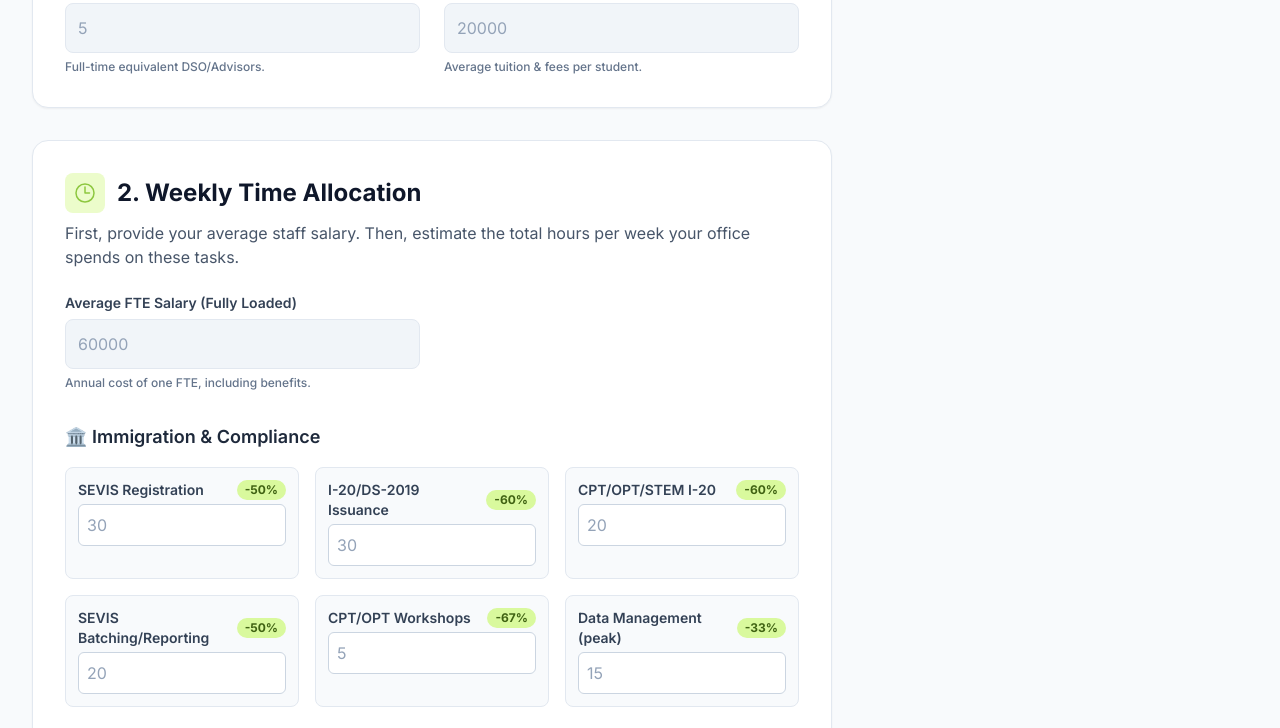
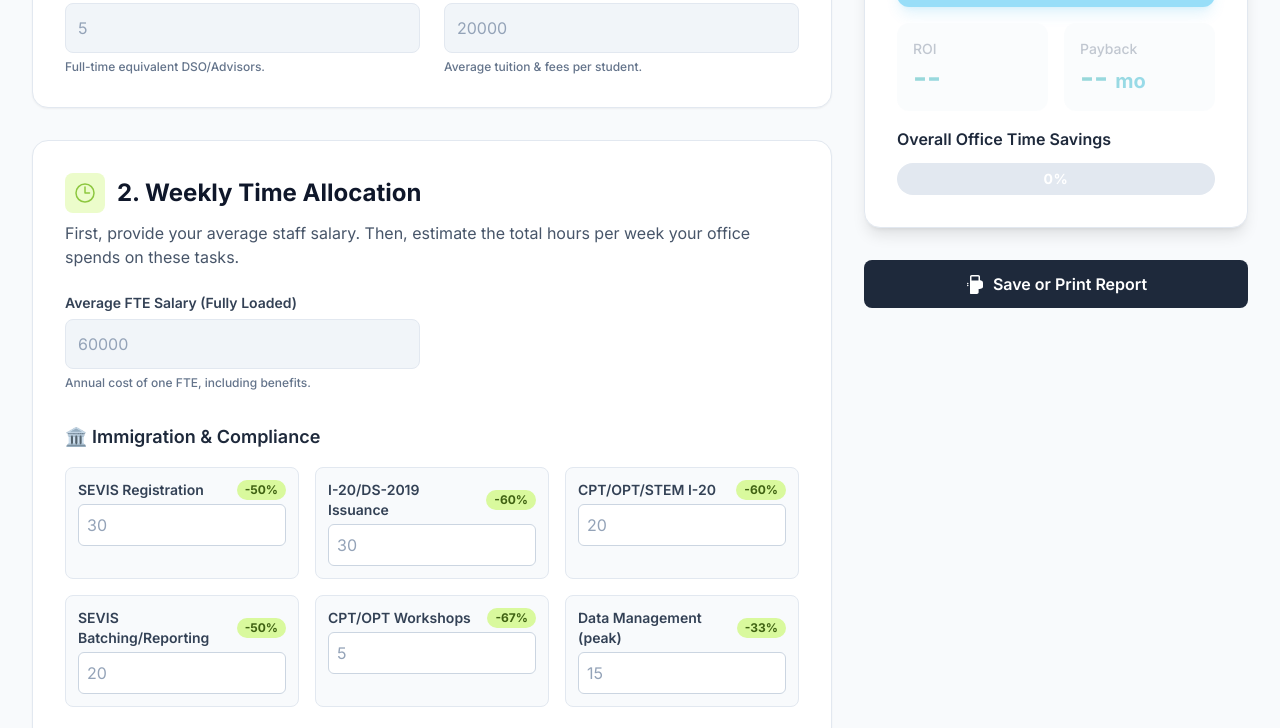
Before and after one commit to TDInternal/TD_ISSS_ROI, a plain HTML site: page index.html in a window 1280 px wide. Shown: the part 676-1404 px from the top of the page. Drawn offline with nearby package versions, Linux system fonts and the light colour scheme.

Commit message:
Update index.html

```diff
--- a/index.html
+++ b/index.html
@@ -229,7 +229,7 @@
                 </div>
 
                 <!-- Right Column: Results (Sticky) -->
-                <div id="results-sidebar" class="lg:sticky top-8 space-y-8 mt-8 lg:mt-0 opacity-0 transition-opacity duration-700 ease-in-out">
+                <div id="results-sidebar" class="lg:sticky top-8 space-y-8 mt-8 lg:mt-0">
                     <div id="results-dashboard" class="bg-white p-6 md:p-8 rounded-2xl shadow-lg border border-slate-200 print-break-inside-avoid print-shadow-none">
                          <h2 class="text-2xl font-bold text-slate-900 flex items-center gap-3">
                             <span class="bg-sky-100 text-[#00aeef] rounded-lg p-2">
```
